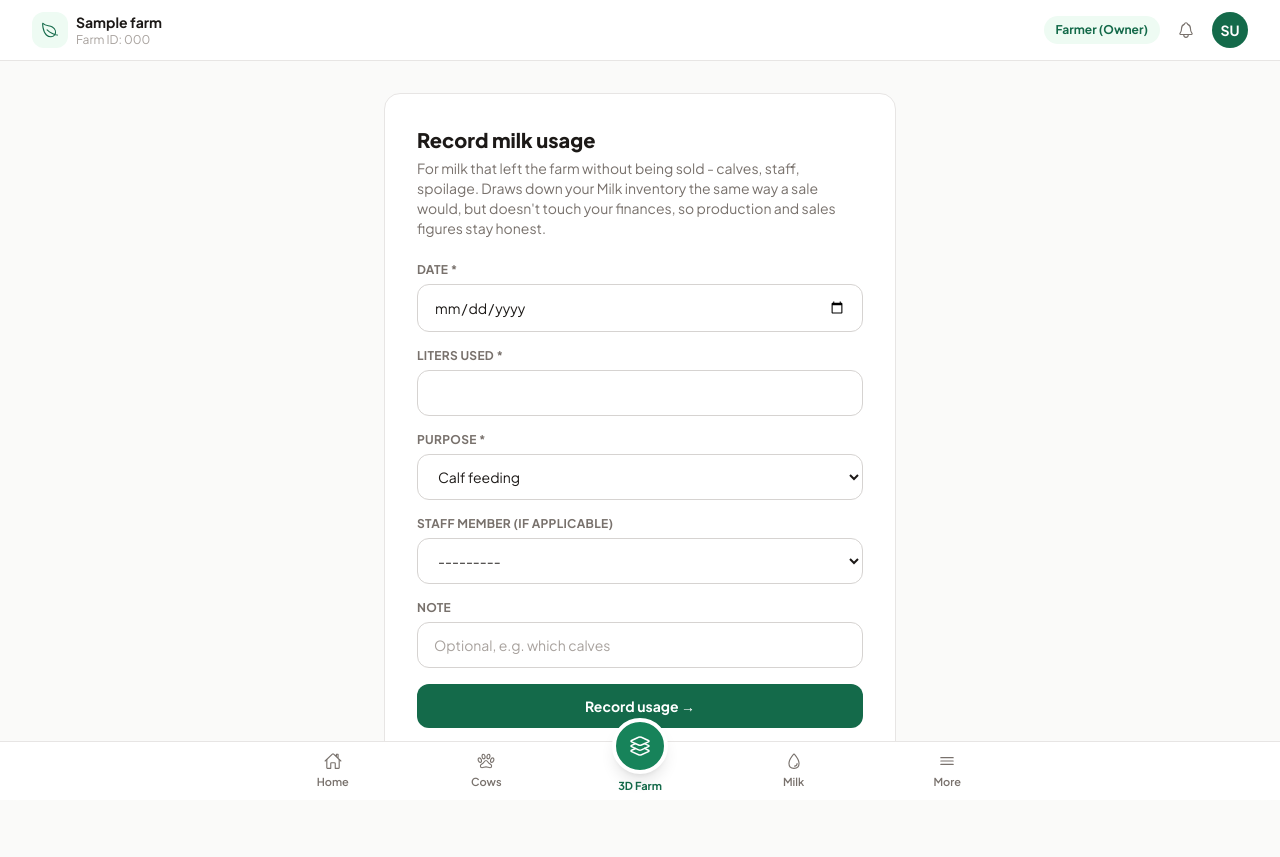
After one commit to KIPEK-ui/miginon, a Django app: page /inventory/milk-usage/ in a window 1280 px wide. The commit adds this page. Run offline with Django 5.2, Linux system fonts and the light colour scheme; a user stored in the database is signed in; tables that the repository leaves empty hold one stand-in row (values such as "Sample post"); data that the repository does not hold is empty; some libraries are stand-ins or nearby versions.

Commit message:
Add internal milk usage tracking for calves and staff
Farmers need to account for milk that leaves the farm without being
sold - calf feeding, staff consumption, spoilage. record_milk_internal_use
draws down the same Milk inventory item a sale would, but deliberately
creates no finance transaction, so production vs. sales figures stay
honest and internal use shows up as its own line in the stock ledger
instead of vanishing or being mistaken for a sale.

Co-Authored-By: Claude Sonnet 5 <noreply@anthropic.com>

```diff
--- a/farm/inventory/forms.py
+++ b/farm/inventory/forms.py
@@ -39,3 +39,28 @@ class StockMovementForm(TailwindFormMixin, forms.ModelForm):
             self.fields['used_by'].queryset = farm.memberships.filter(
                 status=FarmMembership.Status.ACTIVE
             ).select_related('user')
+
+
+class MilkUsageForm(TailwindFormMixin, forms.Form):
+    PURPOSE_CHOICES = [
+        ('calf', 'Calf feeding'),
+        ('staff', 'Staff consumption'),
+        ('other', 'Other internal use'),
+    ]
+
+    date = forms.DateField(widget=forms.DateInput(attrs={'type': 'date'}))
+    liters = forms.DecimalField(max_digits=7, decimal_places=2, min_value=0.01, label='Liters used')
+    purpose = forms.ChoiceField(choices=PURPOSE_CHOICES)
+    used_by = forms.ModelChoiceField(
+        queryset=FarmMembership.objects.none(), required=False, label='Staff member (if applicable)'
+    )
+    note = forms.CharField(
+        required=False, widget=forms.TextInput(attrs={'placeholder': 'Optional, e.g. which calves'})
+    )
+
+    def __init__(self, *args, farm=None, **kwargs):
+        super().__init__(*args, **kwargs)
+        if farm is not None:
+            self.fields['used_by'].queryset = farm.memberships.filter(
+                status=FarmMembership.Status.ACTIVE
+            ).select_related('user')
--- a/farm/inventory/urls.py
+++ b/farm/inventory/urls.py
@@ -14,5 +14,6 @@ urlpatterns = [
 
     path('movements/', views.movement_list, name='movement_list'),
     path('movements/add/', views.movement_create, name='movement_create'),
+    path('milk-usage/', views.milk_usage_create, name='milk_usage_create'),
     path('movements/<int:movement_id>/delete/', views.movement_delete, name='movement_delete'),
 ]
--- a/farm/inventory/views.py
+++ b/farm/inventory/views.py
@@ -12,9 +12,9 @@ from notifications.models import Notification
 from notifications.services import notify
 
 from .feed_reference import REFERENCE_INGREDIENTS, suggest_composition
-from .forms import InventoryItemForm, StockMovementForm
+from .forms import InventoryItemForm, MilkUsageForm, StockMovementForm
 from .models import FeedComposition, InventoryItem, StockMovement
-from .services import apply_movement, reverse_movement
+from .services import apply_movement, record_milk_internal_use, reverse_movement
 
 
 @any_member_required
@@ -159,6 +159,33 @@ def movement_create(request):
     return render(request, 'inventory/movement_form.html', {'form': form})
 
 
+@log_activity_required
+def milk_usage_create(request):
+    """Log milk that left the farm without being sold - fed to calves,
+    consumed by staff, spoiled, etc. Draws down the same Milk inventory
+    item as a sale would (so stock stays accurate), but never touches
+    finance - it's the internal-use counterpart to finance.milk_sale_create."""
+    form = MilkUsageForm(request.POST or None, farm=request.farm)
+    if request.method == 'POST' and form.is_valid():
+        liters = form.cleaned_data['liters']
+        date = form.cleaned_data['date']
+        used_by = form.cleaned_data['used_by']
+        note_detail = form.cleaned_data['note']
+        purpose_label = dict(MilkUsageForm.PURPOSE_CHOICES)[form.cleaned_data['purpose']]
+        description = f'{purpose_label} - {liters}L' + (f' ({note_detail})' if note_detail else '')
+
+        milk_item = InventoryItem.objects.filter(farm=request.farm, name='Milk').first()
+        stock_before = milk_item.current_stock if milk_item else 0
+
+        record_milk_internal_use(request.farm, liters, date, request.user, note=description, used_by=used_by)
+        notify(request.farm, request.user, Notification.Verb.CREATED, 'milk usage', description)
+        messages.success(request, f'{description} recorded.')
+        if stock_before - liters < 0:
+            messages.warning(request, 'Milk stock is now negative - check for missing production records.')
+        return redirect('inventory:movement_list')
+    return render(request, 'inventory/milk_usage_form.html', {'form': form})
+
+
 @edit_delete_required
 def movement_delete(request, movement_id):
     """Stock movements are a ledger, not freestanding records - to fix a
--- a/farm/templates/app_base.html
+++ b/farm/templates/app_base.html
@@ -108,6 +108,7 @@
                         <a href="{% url 'finance:transaction_list' %}" class="flex items-center gap-2.5 rounded-lg px-3 py-2 text-sm font-medium text-stone-600 hover:bg-stone-50"><ion-icon name="cash-outline"></ion-icon> Finance</a>
                         {% if active_membership.can_record_production %}
                         <a href="{% url 'finance:milk_sale_create' %}" class="flex items-center gap-2.5 rounded-lg px-3 py-2 text-sm font-medium text-stone-600 hover:bg-stone-50"><ion-icon name="water-outline"></ion-icon> Record milk sale</a>
+                        <a href="{% url 'inventory:milk_usage_create' %}" class="flex items-center gap-2.5 rounded-lg px-3 py-2 text-sm font-medium text-stone-600 hover:bg-stone-50"><ion-icon name="paw-outline"></ion-icon> Record milk usage</a>
                         {% endif %}
                         <a href="{% url 'tasks:task_list' %}" class="flex items-center gap-2.5 rounded-lg px-3 py-2 text-sm font-medium text-stone-600 hover:bg-stone-50"><ion-icon name="checkbox-outline"></ion-icon> Tasks</a>
                         {% if active_membership.can_manage_herd %}
--- /dev/null
+++ b/farm/templates/inventory/milk_usage_form.html
@@ -0,0 +1,18 @@
+{% extends "app_base.html" %}
+{% block title %}Record milk usage - Miginon Farm{% endblock %}
+{% block app_content %}
+<div class="mx-auto max-w-lg rounded-2xl border border-stone-200 bg-white p-8">
+    <h1 class="text-xl font-extrabold text-stone-900">Record milk usage</h1>
+    <p class="mt-1 text-sm text-stone-500">
+        For milk that left the farm without being sold - calves, staff, spoilage. Draws down your Milk inventory
+        the same way a sale would, but doesn't touch your finances, so production and sales figures stay honest.
+    </p>
+    <form method="post" class="mt-6" novalidate>
+        {% csrf_token %}
+        {% include "partials/form_fields.html" %}
+        <button type="submit" class="w-full rounded-xl bg-emerald-700 px-4 py-3 text-sm font-bold text-white hover:bg-emerald-800">
+            Record usage →
+        </button>
+    </form>
+</div>
+{% endblock %}
```
Also changed, not shown: farm/inventory/services.py (+16 -0 lines).
